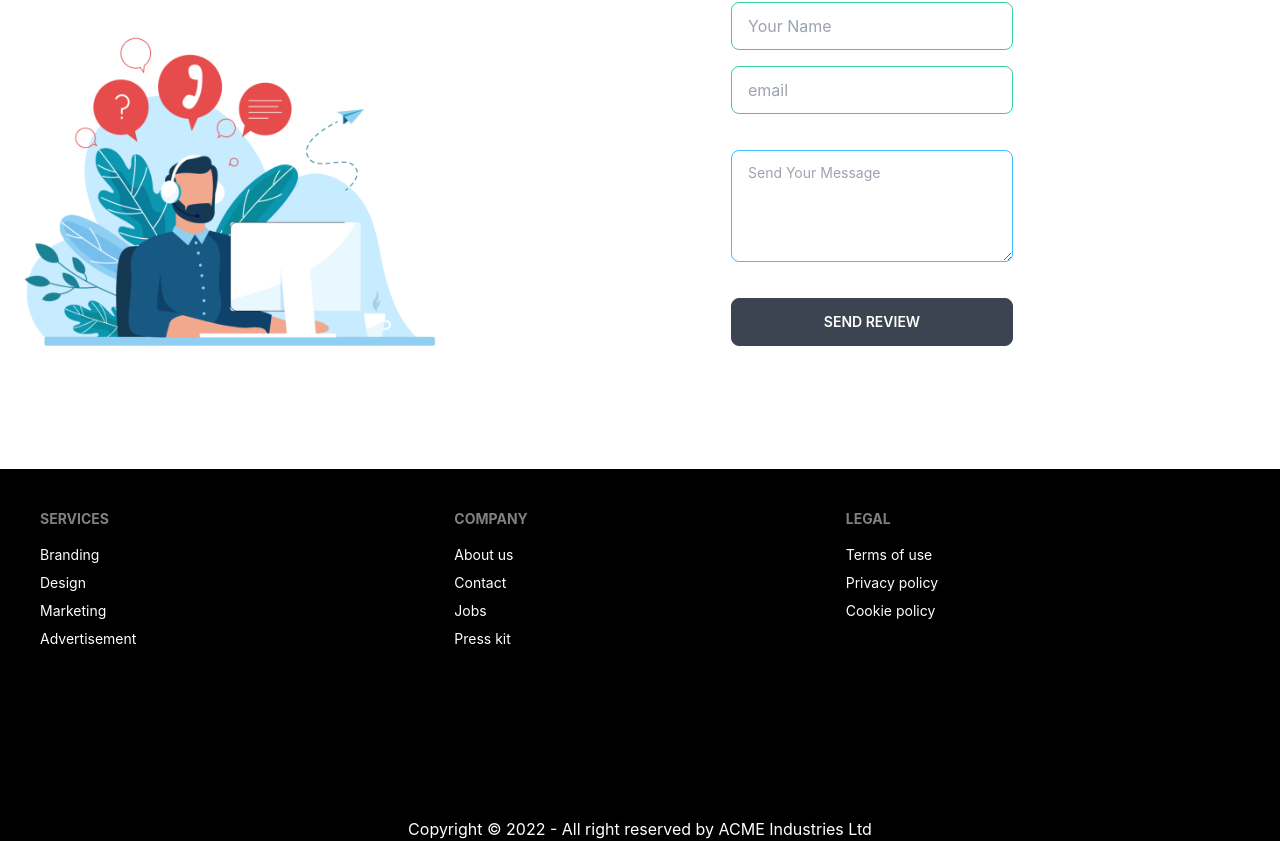
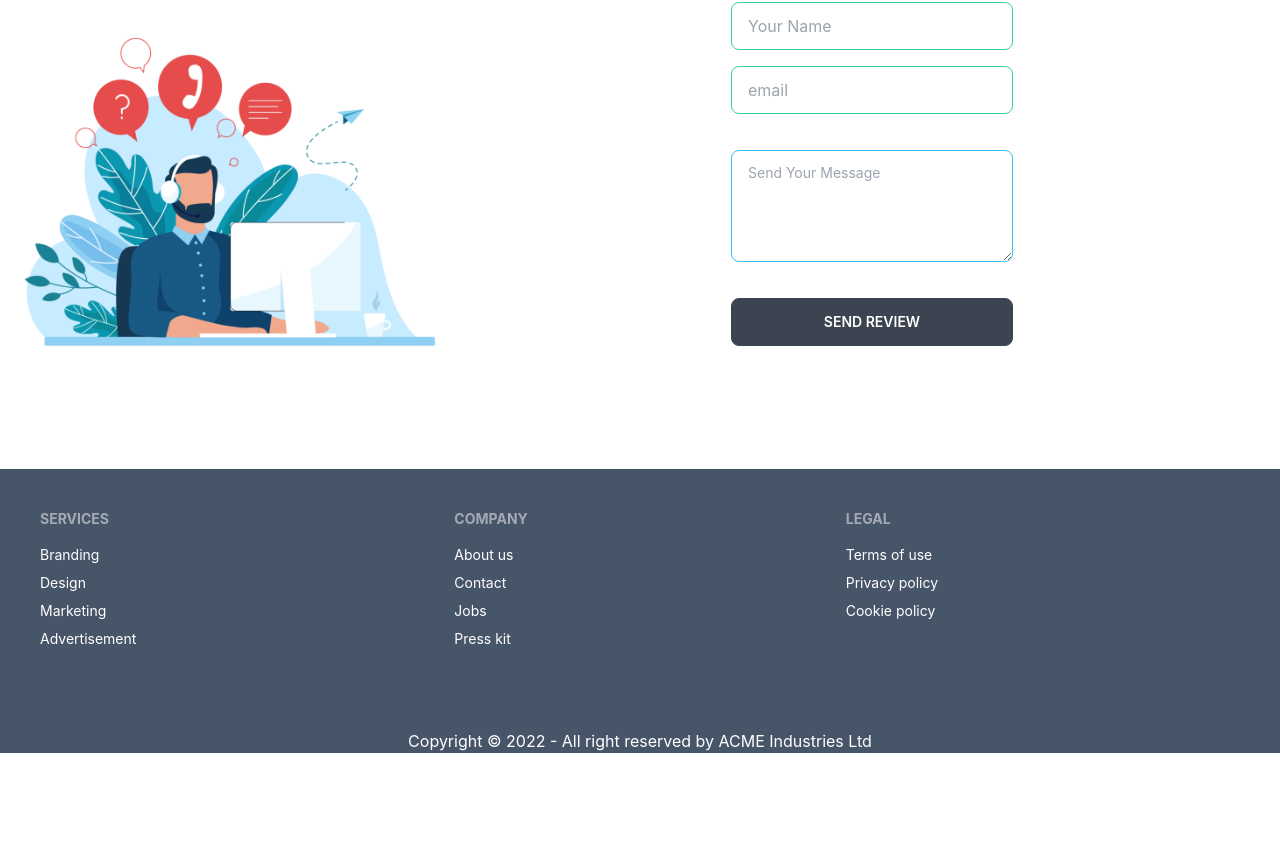
Before and after one commit to saklainmostak1/wholesale-store, a React (Create React App) app: page / in a window 1280 px wide. Shown: the part 1408-2249 px from the top of the page. After the commit the page ends 2161 px from the top, so only its background shows below. Built offline with nearby package versions, Linux system fonts and the light colour scheme.

Commit message:
home design done

```diff
--- a/src/component/Pages/Shared/Footer/Footer.js
+++ b/src/component/Pages/Shared/Footer/Footer.js
@@ -4,7 +4,7 @@ const Footer = () => {
 
     return (
         <footer
-      className='bg-black text-white'
+      className='bg-slate-600 text-white'
         >
             <div className="footer mx-auto p-10 m-10">
             <div>
@@ -28,7 +28,7 @@ const Footer = () => {
                 <a href='/' className="link link-hover">Cookie policy</a>
             </div>
             </div>
-            <div className='text-center mt-32'>
+            <div className='text-center'>
                 <p>Copyright © 2022 - All right reserved by ACME Industries Ltd</p>
             </div>
         </footer>
```
